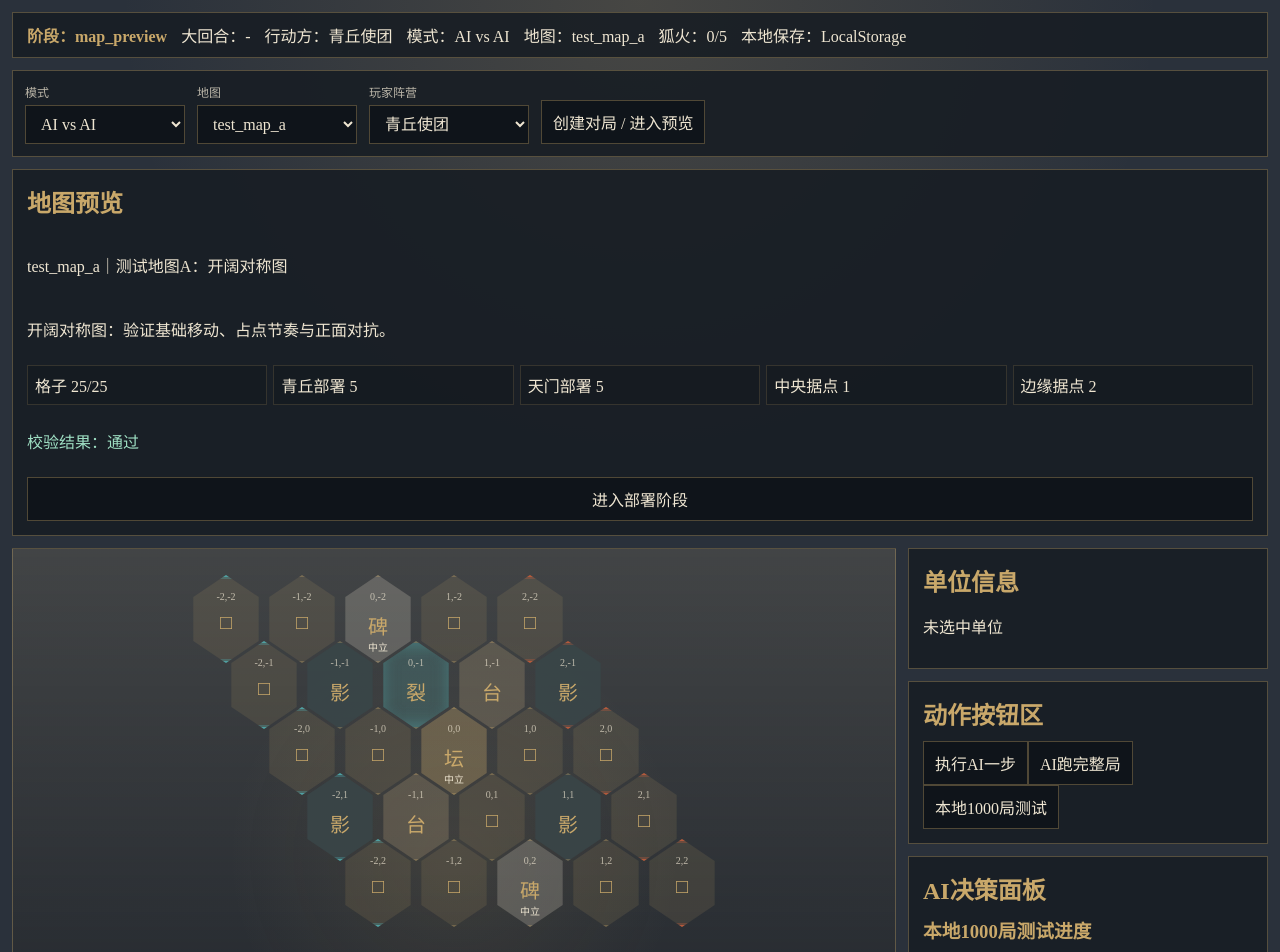
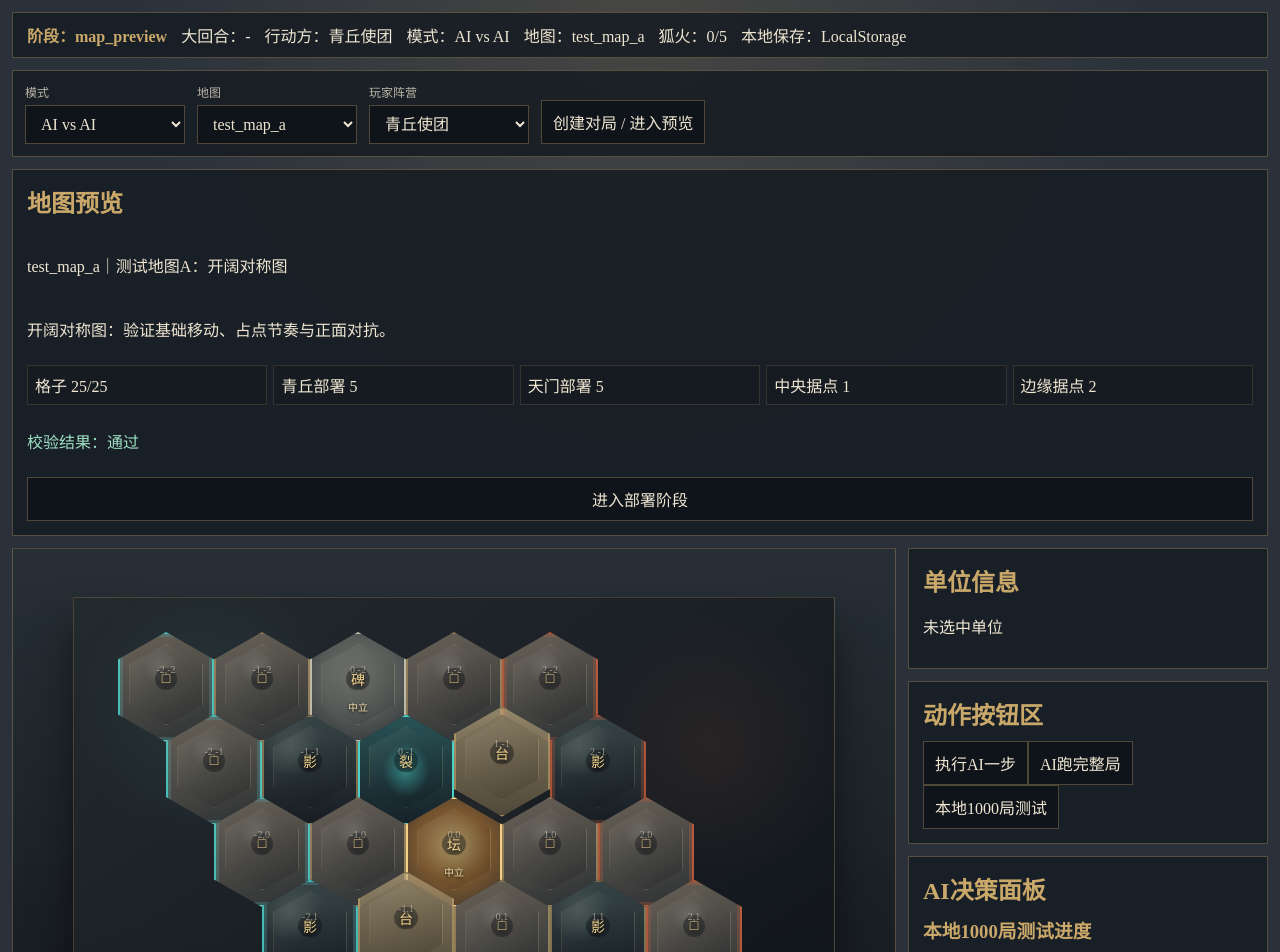
Before and after one commit to anxiannet/xiyao, a React (Vite) app in the folder 游戏/程序代码/frontend/web/: page / in a window 1280 px wide. Shown: the top 952 px of the page. Built offline with nearby package versions, Linux system fonts and the light colour scheme.

Commit message:
Refine battle board layout and tile styling

```diff
--- a/游戏/程序代码/frontend/web/src/styles.css
+++ b/游戏/程序代码/frontend/web/src/styles.css
@@ -36,27 +36,33 @@ select, button { padding: 9px 11px; }
 .deployCols { display: grid; grid-template-columns: 1fr 1fr; gap: 12px; }
 .deployCols div { display: grid; gap: 8px; }
 .picked { outline: 2px solid var(--dusk-gold); }
-.map { position: relative; overflow: auto; border: 1px solid var(--line); background: radial-gradient(circle at center, rgba(201,168,106,.10), transparent 42%), linear-gradient(180deg, rgba(239,207,146,.12), rgba(27,32,39,.9)); min-height: 440px; }
-.boardViewport { width: 100%; min-height: 440px; overflow: visible; padding: 26px 18px; }
-.board { position: relative; margin: 0 auto; flex: 0 0 auto; }
-.hex { position: absolute; width: 76px; height: 88px; clip-path: polygon(50% 0%, 93% 25%, 93% 75%, 50% 100%, 7% 75%, 7% 25%); display: grid; place-items: center; border: 2px solid rgba(201,168,106,.32); background: rgba(201,168,106,.12); }
-.hex.selected { outline: 3px solid var(--dusk-gold); z-index: 5; }
-.hex.moveable .highlightLayer { box-shadow: inset 0 0 0 5px rgba(79,163,165,.5); }
+.map { position: relative; overflow: auto; border: 1px solid var(--line); background: radial-gradient(circle at 50% 42%, rgba(79,163,165,.16), transparent 26%), radial-gradient(circle at 50% 62%, rgba(201,168,106,.14), transparent 42%), linear-gradient(180deg, rgba(39,47,54,.96), rgba(17,20,25,.98)); min-height: 620px; }
+.boardViewport { width: 100%; min-height: 620px; overflow: visible; padding: 48px 18px; display: grid; place-items: center; }
+.boardScene { position: relative; padding: 34px 44px 58px; border: 1px solid rgba(201,168,106,.28); background: radial-gradient(circle at 50% 52%, rgba(201,168,106,.12), transparent 22%), radial-gradient(circle at 18% 22%, rgba(79,163,165,.12), transparent 18%), radial-gradient(circle at 84% 28%, rgba(184,90,60,.10), transparent 18%), linear-gradient(145deg, rgba(35,42,47,.98), rgba(14,18,24,.98)); box-shadow: 0 28px 42px rgba(0,0,0,.48); flex: 0 0 auto; }
+.boardScene::before { content: ""; position: absolute; left: 32px; right: 32px; bottom: 28px; height: 86px; border-radius: 50%; background: radial-gradient(ellipse, rgba(0,0,0,.54), transparent 68%); pointer-events: none; }
+.board { position: relative; margin: 0 auto; }
+.hex { position: absolute; width: 96px; height: 110px; clip-path: polygon(50% 0%, 100% 25%, 100% 75%, 50% 100%, 0% 75%, 0% 25%); display: grid; place-items: center; border: 2px solid rgba(201,168,106,.55); background: radial-gradient(circle at 45% 32%, rgba(255,255,255,.12), transparent 20%), linear-gradient(160deg, rgba(111,103,91,.92), rgba(46,50,52,.96)); box-shadow: 0 10px 0 rgba(37,30,28,.88), 0 16px 24px rgba(0,0,0,.38); color: #f2e7cf; }
+.hex::before { content: ""; position: absolute; inset: 9% 10% 14%; clip-path: inherit; border: 1px solid rgba(239,207,146,.18); background: linear-gradient(135deg, rgba(255,255,255,.08), transparent 46%, rgba(0,0,0,.15)); pointer-events: none; }
+.hex:hover { border-color: rgba(239,207,146,.96); filter: brightness(1.12); }
+.hex.selected { border-color: var(--dusk-gold); filter: brightness(1.18); }
+.hex.moveable .highlightLayer { box-shadow: inset 0 0 0 5px rgba(79,163,165,.58); }
 .hex.attackable .highlightLayer { box-shadow: inset 0 0 0 5px rgba(184,90,60,.72); }
-.hex.central_objective { background: rgba(201,168,106,.32); }
-.hex.edge_objective { background: rgba(216,210,191,.24); }
-.hex.high_ground { background: rgba(180,160,122,.26); }
-.hex.cover_shadow { background: rgba(58,70,72,.88); }
-.hex.dusk_rift { background: rgba(79,163,165,.24); box-shadow: inset 0 0 18px rgba(79,163,165,.62); }
-.hex.obstacle { background: rgba(17,20,24,.92); color: #918b7d; }
-.hex.deploy-qingqiu { border-color: rgba(79,163,165,.98); box-shadow: inset 0 0 0 2px rgba(79,163,165,.35); }
-.hex.deploy-tianmen { border-color: rgba(184,90,60,.98); box-shadow: inset 0 0 0 2px rgba(184,90,60,.35); }
-.terrainLayer { position: absolute; top: 34px; left: 0; right: 0; text-align: center; font-size: 20px; color: var(--dusk-gold); z-index: 1; }
-.coord { position: absolute; top: 14px; left: 0; right: 0; text-align: center; font-size: 10px; opacity: .72; z-index: 2; }
-.owner { position: absolute; bottom: 7px; font-size: 10px; z-index: 2; }
-.statusLayer { position: absolute; right: 7px; top: 7px; display: grid; gap: 2px; z-index: 3; }
+.hex.central_objective { background: radial-gradient(circle at 50% 44%, rgba(255,221,142,.58), rgba(137,95,48,.86) 46%, rgba(63,54,45,.96)); border-color: rgba(255,220,138,.92); }
+.hex.edge_objective { background: radial-gradient(circle at 50% 40%, rgba(216,210,191,.42), rgba(94,98,94,.9) 48%, rgba(46,51,55,.96)); border-color: rgba(216,210,191,.82); }
+.hex.high_ground { transform: translateY(-8px); background: linear-gradient(180deg, rgba(196,174,130,.62), rgba(82,74,58,.98)); box-shadow: 0 18px 0 rgba(56,43,34,.92), 0 25px 24px rgba(0,0,0,.42); }
+.hex.cover_shadow { background: radial-gradient(circle at 30% 28%, rgba(91,104,98,.52), transparent 30%), linear-gradient(180deg, rgba(55,68,69,.98), rgba(23,29,35,.98)); }
+.hex.dusk_rift { background: radial-gradient(ellipse at 50% 50%, rgba(79,233,221,.44), transparent 36%), linear-gradient(180deg, rgba(42,86,88,.92), rgba(22,34,41,.98)); border-color: rgba(79,222,214,.92); box-shadow: 0 10px 0 rgba(27,55,58,.9), 0 0 22px rgba(79,163,165,.68), 0 18px 22px rgba(0,0,0,.36); }
+.hex.obstacle { background: linear-gradient(180deg, rgba(51,48,48,.98), rgba(15,18,22,.98)); color: #918b7d; }
+.hex.deploy-qingqiu { border-color: rgba(79,225,219,.78); box-shadow: inset 0 0 0 3px rgba(79,163,165,.30), 0 10px 0 rgba(33,65,65,.9), 0 0 18px rgba(79,163,165,.30), 0 18px 22px rgba(0,0,0,.36); }
+.hex.deploy-tianmen { border-color: rgba(205,93,60,.78); box-shadow: inset 0 0 0 3px rgba(184,90,60,.30), 0 10px 0 rgba(79,44,34,.9), 0 0 18px rgba(184,90,60,.28), 0 18px 22px rgba(0,0,0,.36); }
+.hex.deploy-qingqiu:hover, .hex.deploy-qingqiu.moveable { border-color: rgba(79,225,219,.98); }
+.hex.deploy-tianmen:hover, .hex.deploy-tianmen.moveable { border-color: rgba(205,93,60,.98); }
+.terrainLayer { position: absolute; top: 42%; left: 50%; transform: translate(-50%, -50%); min-width: 22px; height: 22px; padding: 1px 5px; border-radius: 999px; display: grid; place-items: center; font-size: 14px; color: #f5d58e; text-shadow: 0 2px 4px rgba(0,0,0,.9); background: rgba(15,18,22,.42); z-index: 3; }
+.coord { position: absolute; top: 28%; left: 0; right: 0; text-align: center; font-size: 10px; opacity: .54; text-shadow: 0 1px 3px #000; z-index: 4; }
+.owner { position: absolute; bottom: 25%; font-size: 10px; z-index: 4; color: #f4e0ad; text-shadow: 0 1px 3px #000; }
+.statusLayer { position: absolute; right: 18%; top: 20%; display: grid; gap: 2px; z-index: 3; }
 .statusLayer b, .unitLayer em { width: 17px; height: 17px; border-radius: 50%; border: 1px solid var(--line); font-size: 10px; display: grid; place-items: center; background: rgba(42,49,59,.92); font-style: normal; }
-.unitLayer { position: absolute; top: 48px; left: 18px; width: 40px; height: 40px; border-radius: 50%; display: grid; place-items: center; border: 2px solid; font-size: 11px; font-family: sans-serif; z-index: 4; }
+.unitLayer { position: absolute; top: 58%; left: 50%; transform: translate(-50%, -50%); width: 40px; height: 40px; border-radius: 50%; display: grid; place-items: center; border: 2px solid; font-size: 11px; font-family: sans-serif; z-index: 8; box-shadow: 0 8px 12px rgba(0,0,0,.46); }
 .unitLayer i { font-size: 16px; font-style: normal; font-weight: 700; }
 .unitLayer em { position: absolute; right: -6px; bottom: -6px; }
 .unitLayer.qingqiu { background: rgba(79,163,165,.9); border-color: #b7ffff; color: #071315; }
@@ -82,8 +88,8 @@ select, button { padding: 9px 11px; }
 @media (max-width: 980px) {
   .gamegrid { grid-template-columns: 1fr; }
   .side { max-height: none; }
-  .map { min-height: 420px; overflow-x: auto; }
-  .boardViewport { min-height: 420px; }
+  .map { min-height: 500px; overflow-x: auto; }
+  .boardViewport { min-height: 500px; }
 }
 @media (max-width: 768px) {
   .gamegrid { grid-template-columns: 1fr; }
@@ -94,8 +100,8 @@ select, button { padding: 9px 11px; }
   .shell { padding: 8px; }
   .homebar { gap: 8px; }
   .field { min-width: 140px; }
-  .map { min-height: 390px; }
-  .boardViewport { min-height: 390px; padding: 18px 10px; }
+  .map { min-height: 320px; }
+  .boardViewport { min-height: 320px; padding: 8px; place-items: start center; }
   .coord { font-size: 12px; }
   .terrainLayer { font-size: 24px; }
   .owner { font-size: 12px; }
--- a/游戏/程序代码/frontend/web/src/ui/BattleBoard.tsx
+++ b/游戏/程序代码/frontend/web/src/ui/BattleBoard.tsx
@@ -1,7 +1,7 @@
 import { terrainIcon, tileStatusName, squads, type GameAction, type MatchState } from '../engine/rules';
 
-const HEX_W = 76;
-const HEX_H = 88;
+const HEX_W = 96;
+const HEX_H = 110;
 
 function getTilePixel(tile: { q: number; r: number }) {
   return {
@@ -43,6 +43,7 @@ export default function BattleBoard({
   return (
     <section className="map">
       <div className="boardViewport">
+        <div className="boardScene">
           <div className="board" style={{ width: boardBounds.width, height: boardBounds.height }}>
             {match.tiles.map((tile) => {
               const unit = match.units.find((item) => item.tileId === tile.id && !item.defeated);
@@ -54,7 +55,11 @@ export default function BattleBoard({
                 <button
                   key={tile.id}
                   className={`hex ${tile.terrainLayer} ${tile.deploymentOwner ? `deploy-${tile.deploymentOwner}` : ''} ${selected ? 'selected' : ''} ${moveTargets.has(tile.id) || canDeploy ? 'moveable' : ''} ${attackable ? 'attackable' : ''}`}
-                style={{ left: pixel.x - boardBounds.minX, top: pixel.y - boardBounds.minY }}
+                  style={{
+                    left: pixel.x - boardBounds.minX,
+                    top: pixel.y - boardBounds.minY,
+                    zIndex: selected ? 500 : Math.round(pixel.y - boardBounds.minY),
+                  }}
                   onClick={() => (canDeploy ? onDeployTile(tile.id) : onSelectUnit(unit?.id ?? null))}
                 >
                   <span className="terrainLayer">{terrainIcon[tile.terrainLayer]}</span>
@@ -68,6 +73,7 @@ export default function BattleBoard({
             })}
           </div>
         </div>
+      </div>
     </section>
   );
 }
```
Also changed, not shown: 4 other files (tests, documents, lock files or other folders). Lines whose indentation alone changed are shown as unchanged.
